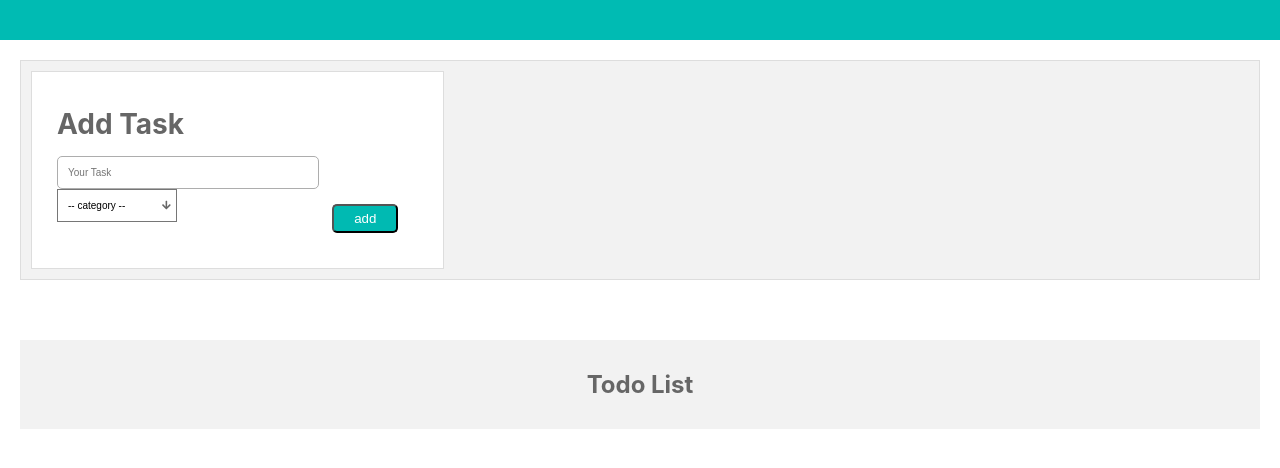
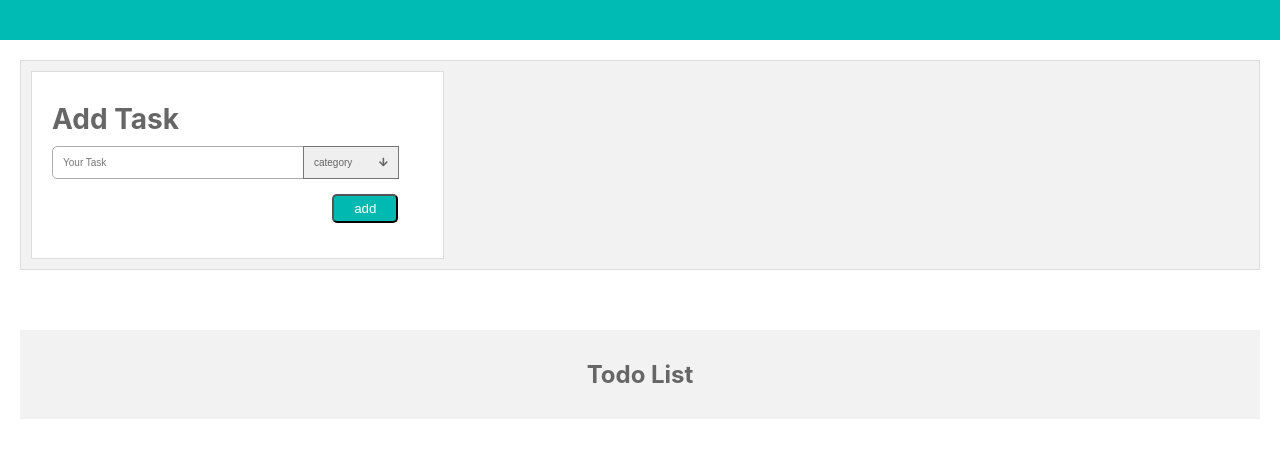
Before and after one commit to Famrullah/react-todo, a React (Create React App) app: page / in a window 1280 px wide. Shown: the top 468 px of the page. Built offline with nearby package versions, Linux system fonts and the light colour scheme.

Commit message:
refactor css

```diff
--- a/src/component/todo/_todo.scss
+++ b/src/component/todo/_todo.scss
@@ -11,7 +11,7 @@
         border:1px solid #ddd;
         box-sizing: border-box;
 
-        form{
+        &__container{
             background:#ffffff;
             padding: 20px;
             border: 1px solid #ddd;
@@ -19,17 +19,15 @@
             width: 30%;
             overflow: hidden;
 
-            .error-label{
-                color: red;
-                padding-left:5px;
-            }
             h1{
-                padding: 15px 5px;
+                margin: 10px 0;
             }
 
-            div{
-                display: inline-block;
-                margin: 0px 5px;
+            form{
+                .form-container{
+                    display: grid;
+                    grid-template-columns: 2fr 1fr;
+                    grid-gap: 10px;
 
                     input{
                         @include print-styles($primary-text);
@@ -40,10 +38,11 @@
                         background: transparent;
                         border-radius: 5px;
                         font-size: 10px;
-                    width: 200px;
+                        width: 80%;
                     }
 
                     select{
+                        @include print-styles($primary-text);
                         font-size: 10px;
                         // color: #000;
                         -webkit-appearance: none;
@@ -51,22 +50,22 @@
                         -o-appearance:none;
                         -ms-appearance:none;
                         appearance: none;
+                        width: 80%;
                         padding: 10px 30px 10px 10px;
-                    width: 120px;
-                    z-index: -1;
-                    background: transparent;
+                    }
                 }
 
-            }
                 .fa-arrow-down{
                     position: relative;
                     left: -20px;
-                font-size: 10px;
+                    font-size: 10px !important;
                     z-index: 1;
                     pointer-events: none;
+
                 }
 
                 button{
+                    flex-grow: 1;
                     margin: 15px 25px;
                     padding: 5px 20px;
                     float: right;
@@ -76,6 +75,8 @@
                 }
             }
         }
+    }
+    // end
 
     &-list{
         overflow: hidden;
--- a/src/component/todo/todoForm.js
+++ b/src/component/todo/todoForm.js
@@ -1,6 +1,5 @@
 import React, { Component } from 'react';
 import Input from '../ui/input/input'
-import { FontAwesomeIcon } from '@fortawesome/react-fontawesome'
 import "./_todo.scss"
 
 export default class todoform extends Component {
@@ -19,7 +18,7 @@ export default class todoform extends Component {
                 elementType: 'select',
                 elementConfig: {
                     options: [
-                        {value: '', displayValue: '-- category --'},
+                        {value: '', displayValue: 'category'},
                         {value: 'React', displayValue: 'React Js'},
                         {value: 'Angular', displayValue: 'Angular'},
                         {value: 'Ember', displayValue: 'Ember'},
@@ -66,7 +65,7 @@ export default class todoform extends Component {
                         elementType: 'select',
                         elementConfig: {
                             options: [
-                                {value: '', displayValue: '-- category --'},
+                                {value: '', displayValue: 'category'},
                                 {value: 'React', displayValue: 'React Js'},
                                 {value: 'Angular', displayValue: 'Angular'},
                                 {value: 'Ember', displayValue: 'Ember'},
@@ -106,22 +105,25 @@ export default class todoform extends Component {
         }
         let form = (
             <form onSubmit={this.orderHandler} >
-                <h1>Add Task</h1>
-                {formElementsArray.map(formElement => (
-                    <Input
+                <div className="form-container">
+                    {formElementsArray.map(formElement => (
+                        <Input
                         key={formElement.id}
                         elementType={formElement.config.elementType}
                         elementConfig={formElement.config.elementConfig}
                         value={formElement.config.value}
                         changed={(event) => this.inputChangedHandler(event, formElement.id)} />
-                ))}
-                <FontAwesomeIcon icon="arrow-down" className="icon"/>
+                    ))}
+                </div>
                 <button >add</button>
             </form>
         );
         return (
             <div className="todos-add">
-                {form}
+                <div className="todos-add__container">
+                    <h1>Add Task</h1>
+                    {form}
+                </div>
             </div>
         );
     }
--- a/src/component/ui/input/input.js
+++ b/src/component/ui/input/input.js
@@ -1,7 +1,9 @@
 import React from 'react';
+import { FontAwesomeIcon } from '@fortawesome/react-fontawesome'
 
 const input = ( props ) => {
     let inputElement = null;
+    let icon = null;
 
     switch ( props.elementType ) {
         case ( 'input' ):
@@ -12,6 +14,7 @@ const input = ( props ) => {
                 onChange={props.changed} />;
             break;
         case ( 'select' ):
+            icon = <FontAwesomeIcon icon="arrow-down" className="icon"/>
             inputElement = (
                 <select
                     className="selectElement"
@@ -36,7 +39,7 @@ const input = ( props ) => {
     return (
         <div className='formblock'>
             {inputElement}
-
+            {icon}
         </div>
     );
 
```
Lines whose indentation alone changed are shown as unchanged.
